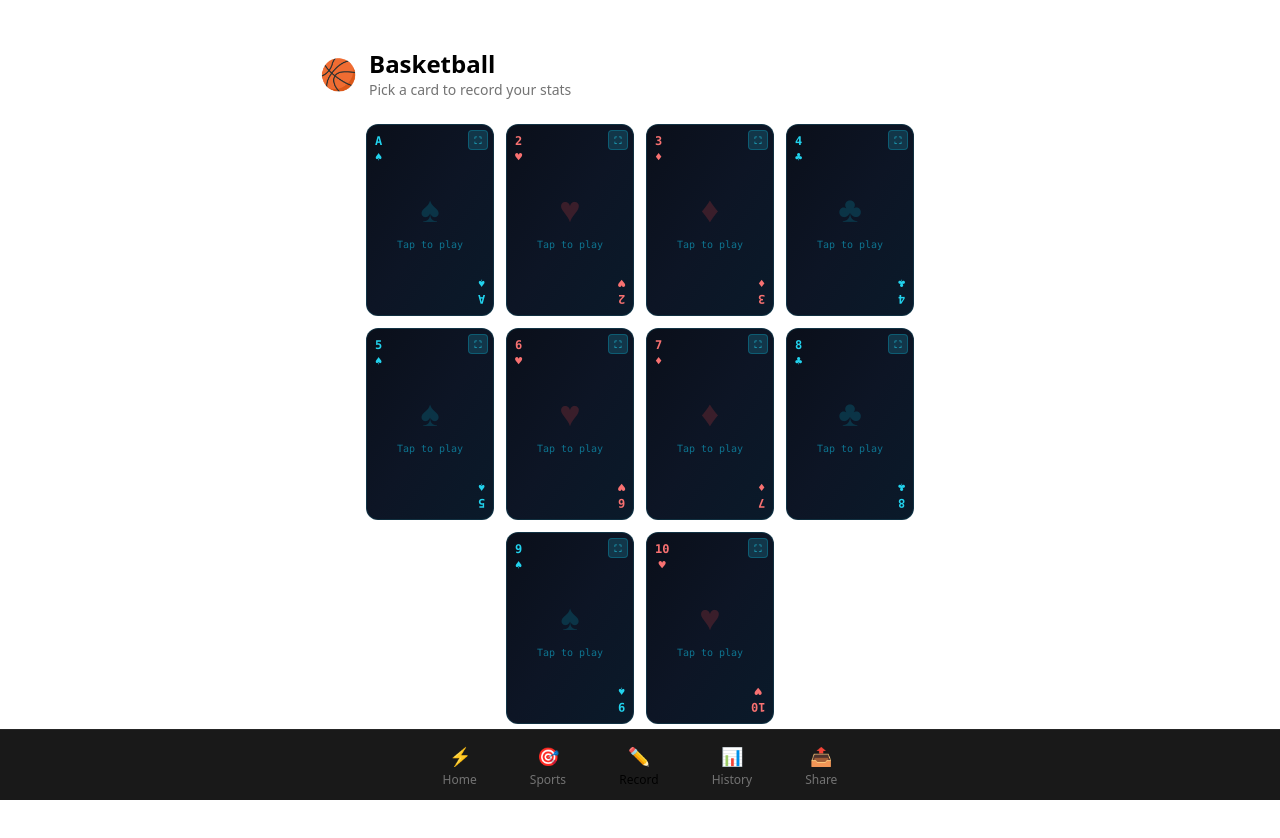
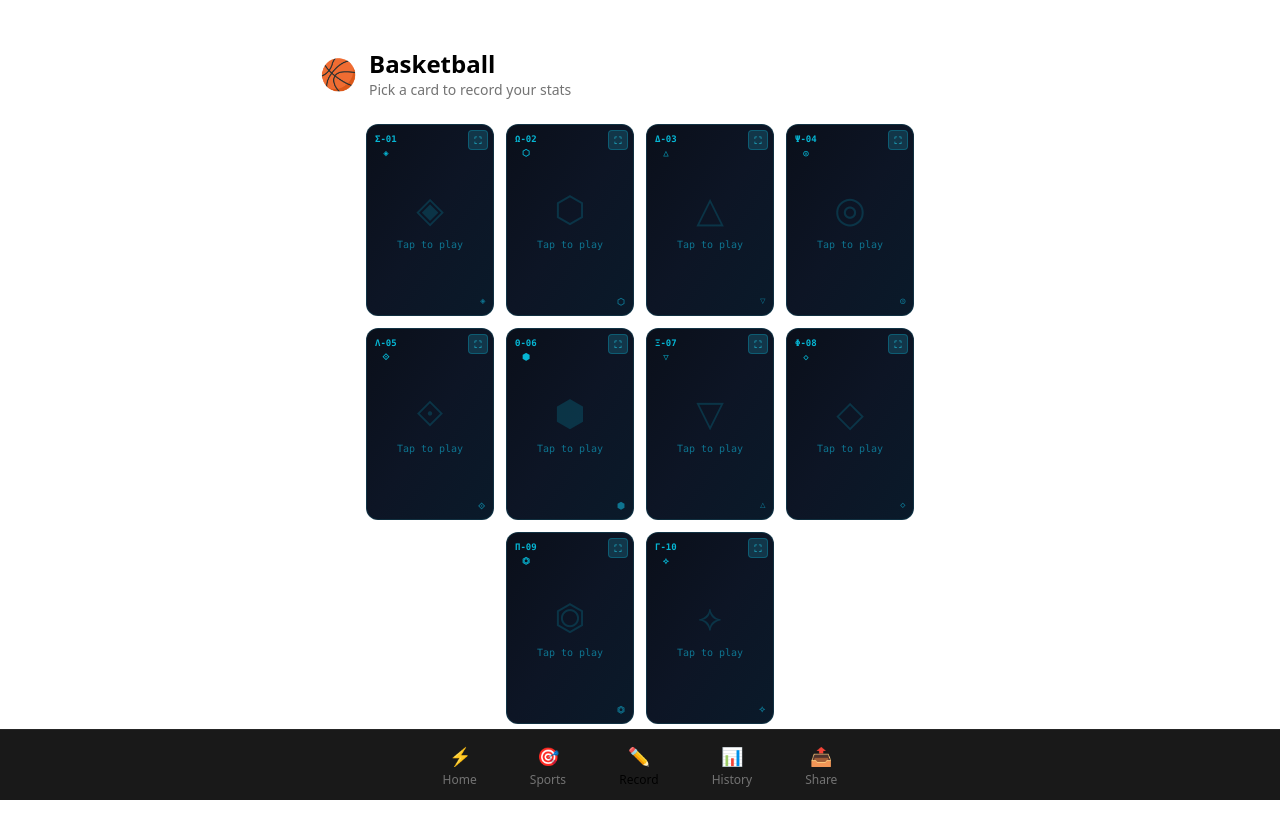
Before and after one commit to wenijinew/pulserec, a Next.js app in the folder apps/web/: page /record in a window 1280 px wide. Shown: the top 838 px of the page. Built offline with nearby package versions, Linux system fonts and the light colour scheme.

Commit message:
style: replace poker suits with sci-fi glyphs (◈⬡△◎⟐⬢▽◇⏣⟡) and Greek codes (Σ-01 etc)

```diff
--- a/apps/web/app/components/record-card.tsx
+++ b/apps/web/app/components/record-card.tsx
@@ -31,6 +31,13 @@
   const suit = suits[index % 4];
   const rank = ranks[index];
   const isRed = suit === "♥" || suit === "♦";
+
+  // Sci-fi glyphs and patterns instead of poker suits
+  const glyphs = ["◈", "⬡", "△", "◎", "⟐", "⬢", "▽", "◇", "⏣", "⟡"];
+  const codes = ["Σ-01", "Ω-02", "Δ-03", "Ψ-04", "Λ-05", "Θ-06", "Ξ-07", "Φ-08", "Π-09", "Γ-10"];
+  const glyph = glyphs[index];
+  const code = codes[index];
+  const hueRotate = index * 36; // each card slightly different hue
 
   // Zoom icon button (top-right of card)
   const ZoomIcon = () => (
@@ -72,13 +79,13 @@
             </button>
 
             {/* Card content */}
-            <div className={`text-lg font-bold ${isRed ? "text-red-400" : "text-cyan-300"}`}>
-              {rank} {suit}
+            <div className="text-lg font-bold font-mono text-cyan-300">
+              {glyph} {code}
             </div>
 
             <div className="mt-6 flex flex-col items-center">
-              <span className={`text-6xl ${isRed ? "text-red-500/40" : "text-white/20"}`}>{suit}</span>
-              <span className="mt-3 text-xs uppercase tracking-widest text-neutral-500">{sport.name}</span>
+              <span className="text-6xl text-cyan-500/30">{glyph}</span>
+              <span className="mt-3 text-xs uppercase tracking-widest font-mono text-cyan-700">{sport.name}</span>
             </div>
 
             {saved ? (
@@ -99,8 +106,8 @@
               </div>
             )}
 
-            <div className={`absolute bottom-4 right-4 rotate-180 text-lg font-bold ${isRed ? "text-red-500" : "text-white"}`}>
-              {rank} {suit}
+            <div className="absolute bottom-4 right-4 rotate-180 text-lg font-bold font-mono text-cyan-700">
+              {glyph}
             </div>
           </motion.div>
         </motion.div>
@@ -116,8 +123,8 @@
           onClick={() => { setSaved(false); setExpanded(true); }}
           className="relative h-48 w-32 rounded-xl border border-cyan-500/40 bg-gradient-to-br from-[#0a0f1a] via-[#0d1525] to-[#0a1a2a] p-3 shadow-[0_0_20px_rgba(0,229,255,0.1)] hover:shadow-[0_0_30px_rgba(0,229,255,0.2)] active:scale-95 transition-all"
         >
-          <div className={`absolute left-2 top-2 text-xs font-bold font-mono ${isRed ? "text-red-400" : "text-cyan-400"}`}>
-            {rank}<br />{suit}
+          <div className="absolute left-2 top-2 text-[9px] font-bold font-mono text-cyan-500">
+            {code}<br />{glyph}
           </div>
           <div className="flex h-full flex-col items-center justify-center">
             <span className="text-cyan-400 text-lg">✓</span>
@@ -129,8 +136,8 @@
             </div>
             <span className="mt-2 text-[8px] text-cyan-800">tap to edit</span>
           </div>
-          <div className={`absolute bottom-2 right-2 rotate-180 text-xs font-bold font-mono ${isRed ? "text-red-400" : "text-cyan-400"}`}>
-            {rank}<br />{suit}
+          <div className="absolute bottom-2 right-2 rotate-180 text-[9px] font-bold font-mono text-cyan-700">
+            {glyph}
           </div>
         </button>
         <ZoomModal />
@@ -151,17 +158,17 @@
             : "border-cyan-900/50 bg-gradient-to-br from-[#0a0f1a] via-[#0d1525] to-[#0a1a2a] hover:border-cyan-600/50 hover:shadow-[0_0_20px_rgba(0,229,255,0.15)] active:scale-95",
         ].join(" ")}
       >
-        <div className={`absolute left-2 top-2 text-xs font-bold font-mono ${isRed ? "text-red-400" : "text-cyan-400"}`}>
-          {rank}<br />{suit}
+        <div className="absolute left-2 top-2 text-[9px] font-bold font-mono text-cyan-500">
+          {code}<br />{glyph}
         </div>
         <div className="flex h-full flex-col items-center justify-center">
-          <span className={`text-4xl ${isRed ? "text-red-500/20" : "text-cyan-500/20"}`}>{suit}</span>
+          <span className="text-4xl text-cyan-500/20">{glyph}</span>
           <span className="mt-2 text-[10px] font-mono text-cyan-700">
             {expanded ? "Fill stats ↓" : "Tap to play"}
           </span>
         </div>
-        <div className={`absolute bottom-2 right-2 rotate-180 text-xs font-bold font-mono ${isRed ? "text-red-400" : "text-cyan-400"}`}>
-          {rank}<br />{suit}
+        <div className="absolute bottom-2 right-2 rotate-180 text-[9px] font-bold font-mono text-cyan-700">
+          {glyph}
         </div>
       </button>
 
```
